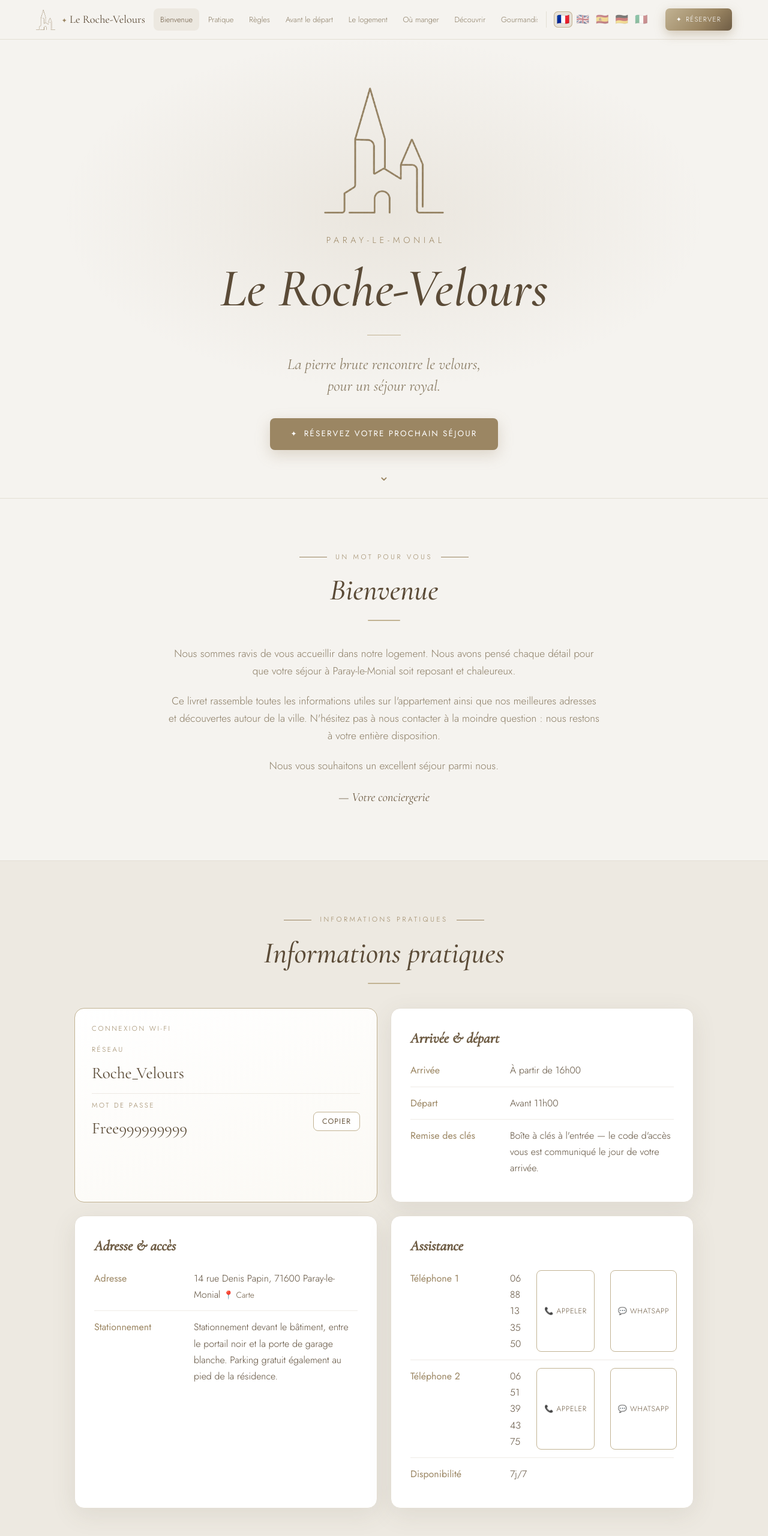
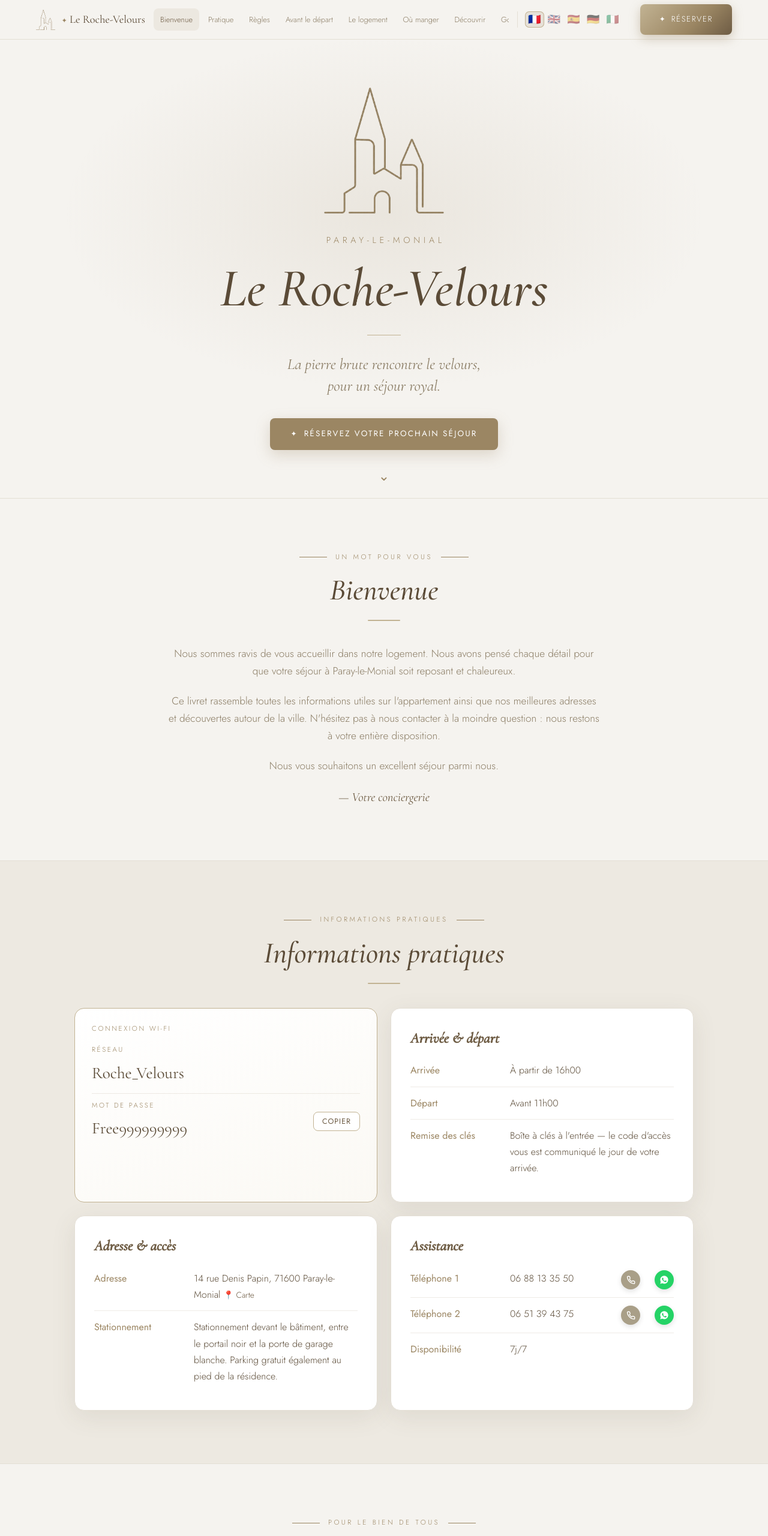
Before and after one commit to levanvangeur/roche-velours-site, a website: page frontend/index.html in a window 1280 px wide. Shown: the top 2560 px of the page at 60% size. Drawn offline with nearby package versions, Linux system fonts and the light colour scheme.

Commit message:
Boutons téléphone/WhatsApp en icônes compactes colorées, bouton de réservation du menu agrandi

```diff
--- a/frontend/assets/css/style.css
+++ b/frontend/assets/css/style.css
@@ -97,16 +97,16 @@ a { color: inherit; text-decoration: none; }
 
 /* Bouton de réservation fixé dans le menu (toujours visible au défilement) */
 .nav-cta {
-  display: none; align-items: center; gap: 6px; flex-shrink: 0; margin-left: 10px;
-  padding: 9px 18px; border-radius: 7px; color: #fff; text-decoration: none;
-  font-family: var(--font-sans); font-size: 0.72rem; text-transform: uppercase; letter-spacing: 0.1em;
+  display: none; align-items: center; gap: 8px; flex-shrink: 0; margin-left: 16px;
+  padding: 14px 32px; border-radius: 8px; color: #fff; text-decoration: none;
+  font-family: var(--font-sans); font-size: 0.82rem; text-transform: uppercase; letter-spacing: 0.12em;
   background: linear-gradient(135deg, var(--gold-light), var(--gold) 60%, var(--gold-dark));
   box-shadow: 0 6px 18px rgba(155,134,99,0.4);
   position: relative; overflow: hidden; white-space: nowrap;
   transition: box-shadow .25s, transform .25s;
 }
 .nav-cta.show { display: inline-flex; }
-.nav-cta::before { content: "✦"; font-size: 0.68rem; }
+.nav-cta::before { content: "✦"; font-size: 0.76rem; }
 .nav-cta::after {
   content: ""; position: absolute; top: 0; left: -60%; width: 40%; height: 100%;
   background: linear-gradient(115deg, transparent, rgba(255,255,255,.55), transparent);
@@ -205,10 +205,16 @@ ul.diamond li::before { content: "◆"; color: var(--gold); font-size: 0.6rem; m
 .map-link { color: var(--gold-dark); font-size: 0.86rem; text-decoration: none; white-space: nowrap; }
 .map-link:hover { text-decoration: underline; }
 .place .map-link { display: inline-block; margin-top: 10px; font-size: 0.78rem; text-transform: uppercase; letter-spacing: 0.08em; }
-.wa-link, .call-link { display: inline-flex; align-items: center; gap: 6px; border: 1px solid var(--gold-light); background: #fff; color: var(--gold-dark); border-radius: 8px; padding: 5px 12px; font-family: var(--font-sans); font-size: 0.76rem; text-transform: uppercase; letter-spacing: 0.06em; text-decoration: none; white-space: nowrap; transition: .2s; margin-left: 10px; }
-.wa-link:hover, .call-link:hover { background: var(--gold); color: #fff; border-color: var(--gold); }
-.phone-card .call-link { margin-left: 0; margin-top: 12px; }
-.dir-item .a .call-link { margin-left: 0; padding: 3px 10px; font-size: 0.72rem; }
+.icon-btn { display: inline-flex; align-items: center; justify-content: center; width: 32px; height: 32px; border-radius: 50%; flex-shrink: 0; text-decoration: none; margin-left: 8px; box-shadow: 0 3px 8px rgba(0,0,0,0.12); transition: transform .2s, box-shadow .2s, background .2s; }
+.icon-btn:hover { transform: translateY(-1px); box-shadow: 0 5px 12px rgba(0,0,0,0.18); }
+.call-btn { background: var(--ink-faint); color: #fff; }
+.call-btn:hover { background: var(--ink-soft); }
+.wa-btn { background: #25D366; color: #fff; }
+.wa-btn:hover { background: #1FAF56; }
+.phone-card .icon-btn { margin-left: 0; margin-top: 12px; }
+.dir-item .a { display: inline-flex; align-items: center; gap: 4px; flex-wrap: wrap; justify-content: flex-end; }
+.dir-item .a .icon-btn { width: 26px; height: 26px; margin-left: 4px; }
+.dir-item .a .icon-btn svg { width: 12px; height: 12px; }
 
 /* Boutons d'avis, couleur de chaque plateforme */
 .review-cta-wrap { display: flex; flex-wrap: wrap; gap: 16px; justify-content: center; margin-top: 36px; }
@@ -316,8 +322,8 @@ ul.diamond li::before { content: "◆"; color: var(--gold); font-size: 0.6rem; m
   .nav-inner { gap: 8px; padding: 0 14px; }
   .flag-btn { font-size: 1rem; padding: 5px 4px; }
   .lang-flags { padding-left: 8px; }
-  .nav-cta { padding: 7px 12px; font-size: 0.62rem; letter-spacing: 0.06em; margin-left: 6px; }
-  .nav-cta::before { font-size: 0.6rem; }
+  .nav-cta { padding: 10px 20px; font-size: 0.7rem; letter-spacing: 0.08em; margin-left: 8px; }
+  .nav-cta::before { font-size: 0.66rem; }
 
   /* Hero */
   .hero { padding: 48px 20px 60px; min-height: calc(100vh - var(--nav-h)); }
--- a/frontend/assets/js/app.js
+++ b/frontend/assets/js/app.js
@@ -19,14 +19,18 @@
     const digits = String(phone || '').replace(/[^\d]/g, '');
     if (!digits) return '';
     const intl = digits.charAt(0) === '0' ? '33' + digits.slice(1) : digits;
-    return `<a class="wa-link" href="https://wa.me/${intl}" target="_blank" rel="noopener">💬 WhatsApp</a>`;
+    return `<a class="icon-btn wa-btn" href="https://wa.me/${intl}" target="_blank" rel="noopener" aria-label="WhatsApp">`
+      + `<svg viewBox="0 0 24 24" width="16" height="16" fill="currentColor"><path d="M12.04 2c-5.46 0-9.9 4.43-9.9 9.9 0 1.75.46 3.45 1.32 4.95L2 22l5.25-1.38a9.9 9.9 0 0 0 4.79 1.22h.01c5.46 0 9.9-4.43 9.9-9.9 0-2.64-1.03-5.12-2.9-6.98A9.82 9.82 0 0 0 12.04 2zm5.8 14.16c-.24.68-1.4 1.32-1.93 1.4-.5.08-1.11.11-1.79-.11a15 15 0 0 1-1.62-.6c-2.86-1.24-4.72-4.14-4.86-4.33-.14-.19-1.16-1.55-1.16-2.95 0-1.4.73-2.09 1-2.38.26-.28.57-.35.76-.35h.55c.18 0 .42-.03.64.5.24.57.8 1.98.87 2.12.07.15.12.32.02.51-.1.19-.15.31-.29.48-.14.17-.3.37-.43.5-.14.14-.29.29-.13.57.17.28.74 1.24 1.6 2 1.1.98 2.03 1.29 2.31 1.44.28.14.44.12.6-.07.17-.19.72-.84.91-1.13.19-.28.38-.24.64-.14.26.09 1.65.78 1.93.92.28.14.47.21.54.33.07.12.07.68-.17 1.36z"/></svg>`
+      + `</a>`;
   }
 
   // Bouton « Appeler » (ouvre l'appli téléphone du voyageur).
   function callLink(phone) {
     const digits = String(phone || '').replace(/[^+\d]/g, '');
     if (!digits) return '';
-    return `<a class="call-link" href="tel:${digits}">📞 Appeler</a>`;
+    return `<a class="icon-btn call-btn" href="tel:${digits}" aria-label="Appeler">`
+      + `<svg viewBox="0 0 24 24" width="15" height="15" fill="none" stroke="currentColor" stroke-width="2.2" stroke-linecap="round" stroke-linejoin="round"><path d="M22 16.9v2.6a2 2 0 0 1-2.2 2 19.4 19.4 0 0 1-8.4-3 19.1 19.1 0 0 1-5.9-5.9 19.4 19.4 0 0 1-3-8.4A2 2 0 0 1 4.5 2h2.6a2 2 0 0 1 2 1.7c.1.9.4 1.8.7 2.7a2 2 0 0 1-.5 2.1L8 9.9a16 16 0 0 0 6 6l1.4-1.4a2 2 0 0 1 2.1-.5c.9.3 1.8.6 2.7.7a2 2 0 0 1 1.8 2.2z"/></svg>`
+      + `</a>`;
   }
 
   // Catégories du corps du livret (id de contenu → générateur de section).
@@ -259,16 +263,16 @@
   }
 
   function dirItem(it, cityHint) {
-    const parts = [];
-    if (it.address) parts.push(esc(it.address));
-    if (it.phone) parts.push(`<span class="tel" data-notranslate>${esc(it.phone)}</span>`);
-    if (it.phone) parts.push(callLink(it.phone));
+    const text = [];
+    if (it.address) text.push(esc(it.address));
+    if (it.phone) text.push(`<span class="tel" data-notranslate>${esc(it.phone)}</span>`);
     const mapQuery = [it.name, it.address, cityHint].filter(Boolean).join(', ');
     const map = mapsLink(mapQuery, 'Carte');
-    if (map) parts.push(map);
+    if (map) text.push(map);
+    const actions = it.phone ? callLink(it.phone) : '';
     return `<div class="dir-item">
       <div class="n">${esc(it.name)}${it.type ? `<small>${esc(it.type)}</small>` : ''}</div>
-      <div class="a">${parts.join(' · ')}</div>
+      <div class="a"><span>${text.join(' · ')}</span>${actions}</div>
     </div>`;
   }
 
```
